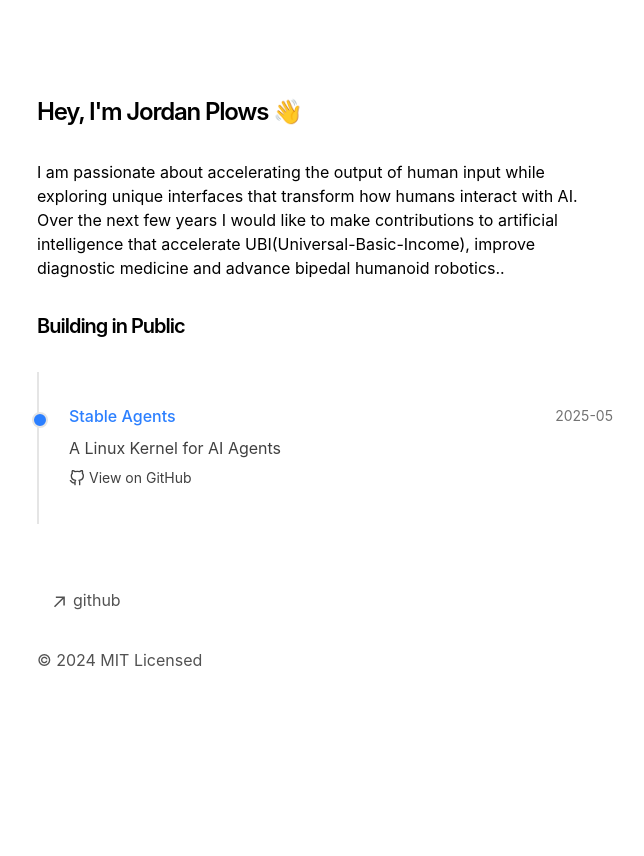
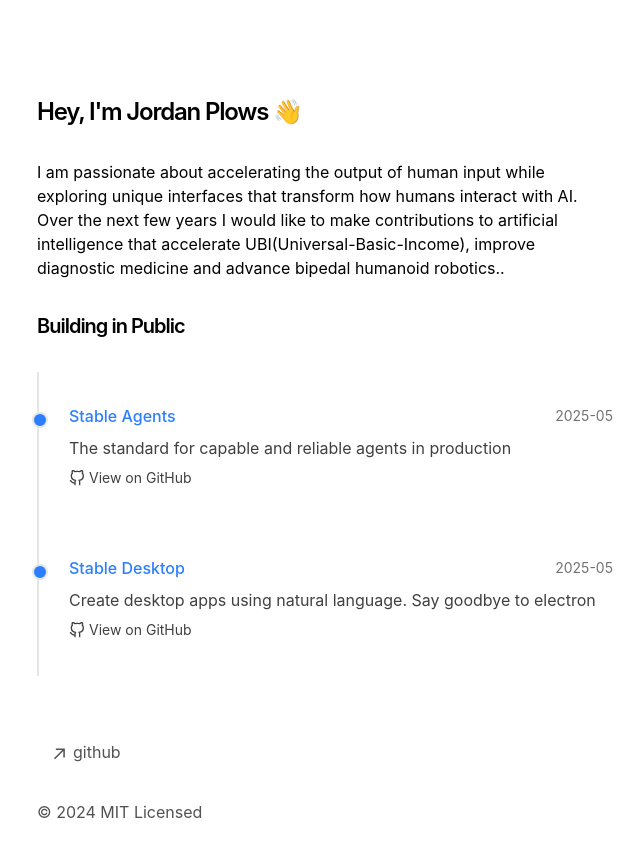
Before and after one commit to plowsai/personal-portfolio, a Next.js app: page / in a window 1280 px wide. Shown: the top 856 px of the page, without its empty margins (315-959 px from the left). Before the commit the page ends 800 px from the top, so only its background shows below. Built offline with nearby package versions, Linux system fonts and the light colour scheme.

Commit message:
dev: janitor commit

```diff
--- a/app/components/projects.tsx
+++ b/app/components/projects.tsx
@@ -13,8 +13,14 @@ export type Project = {
 const projects: Project[] = [
   {
     title: 'Stable Agents',
-    description: 'A Linux Kernel for AI Agents',
+    description: 'The standard for capable and reliable agents in production',
     githubUrl: 'https://github.com/stableagents/stableagents',
+    date: '2025-05'
+  },
+  {
+    title: 'Stable Desktop',
+    description: 'Create desktop apps using natural language. Say goodbye to electron',
+    githubUrl: 'https://github.com/stableagents/stabledesktop',
     date: '2025-05'
   },
 ]
```
